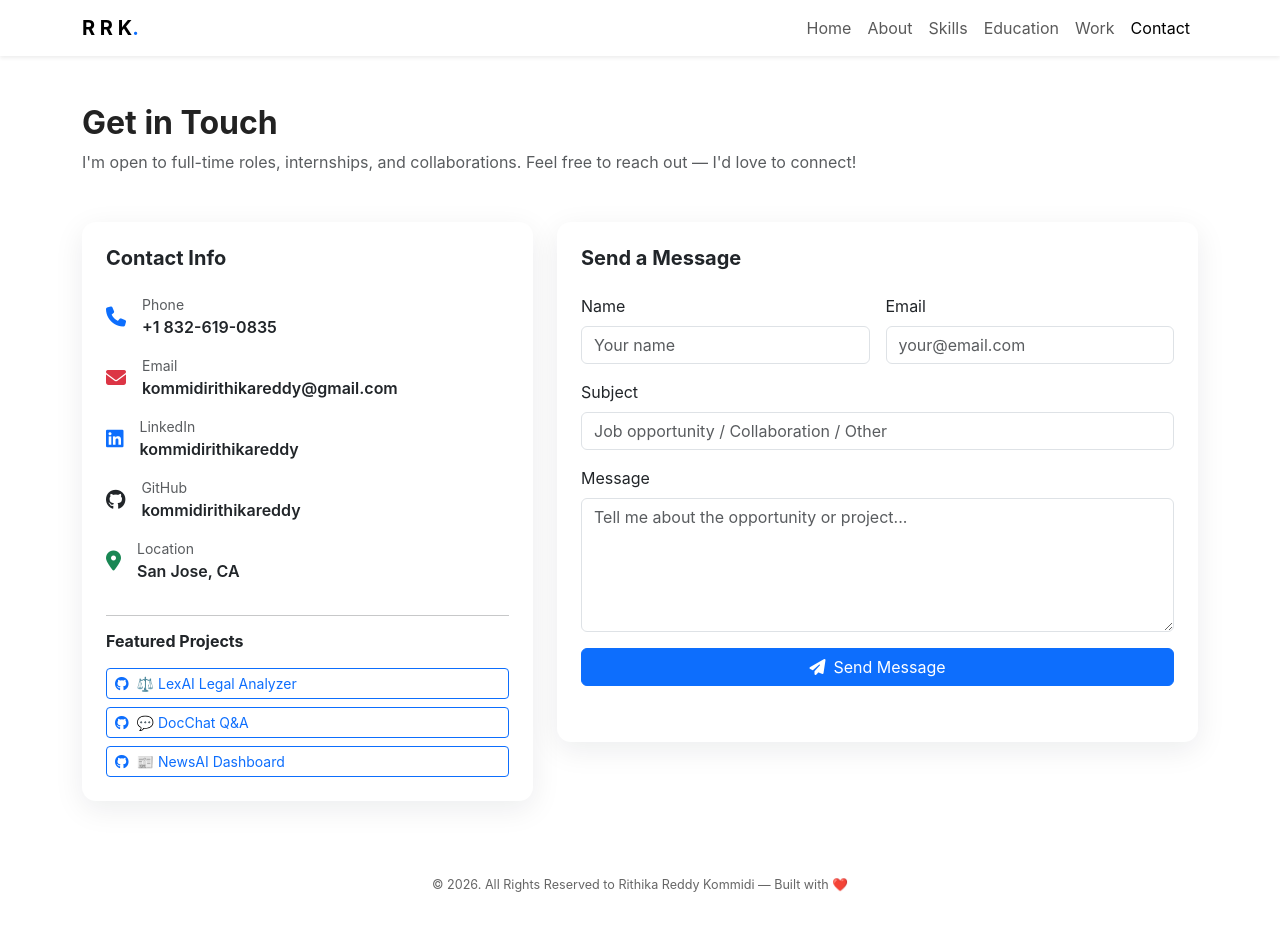
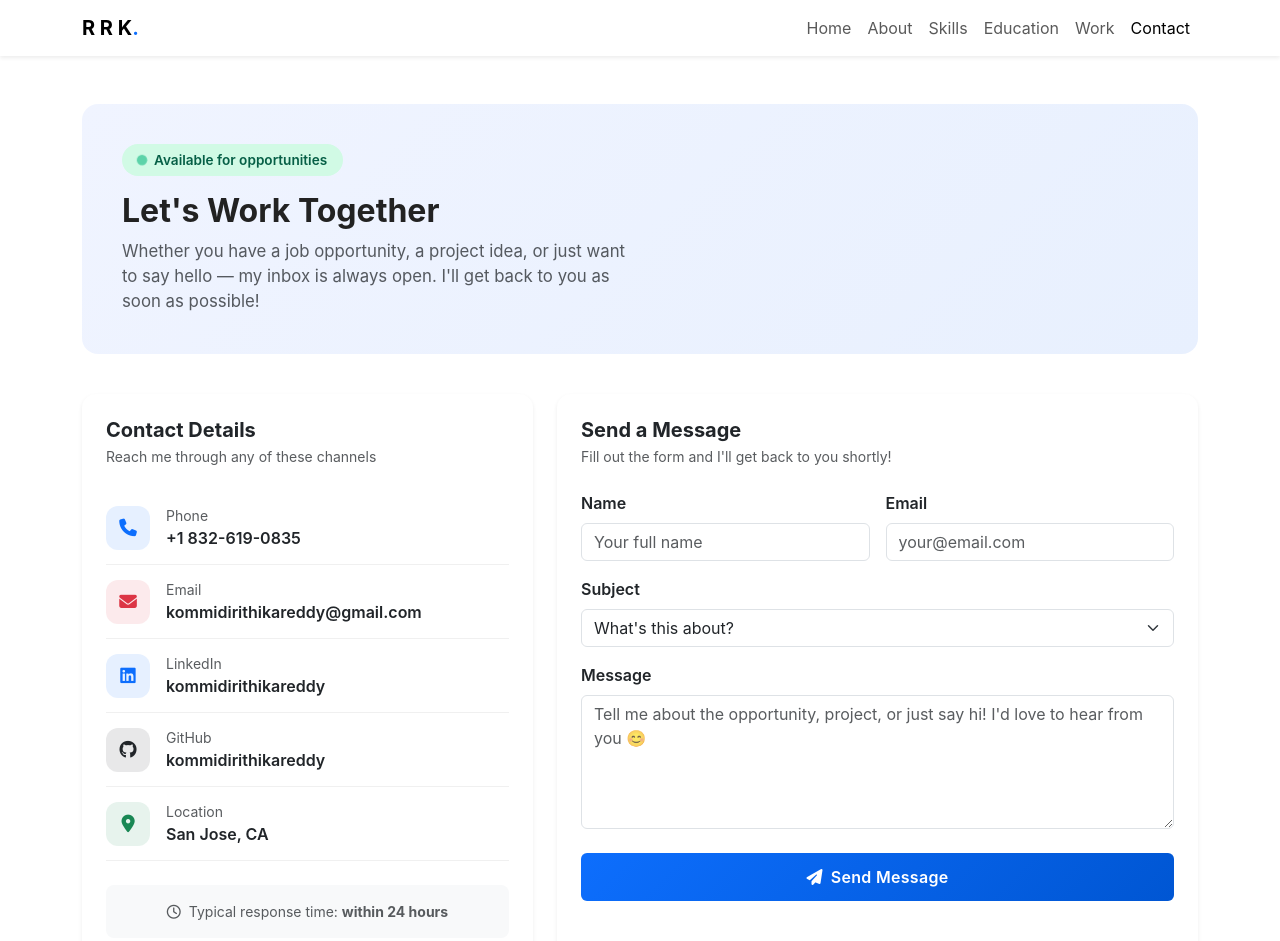
Before and after one commit to kommidirithikareddy/My_Portfolio_Website, a plain HTML site: page contact.html in a window 1280 px wide. Shown: the top 941 px of the page. Before the commit the page ends 918 px from the top, so only its background shows below. Drawn offline with nearby package versions, Linux system fonts and the light colour scheme.

Commit message:
feat: redesign contact and changes to work page

```diff
--- a/contact.html
+++ b/contact.html
@@ -8,6 +8,75 @@
   <link rel="stylesheet" href="https://cdnjs.cloudflare.com/ajax/libs/font-awesome/6.5.0/css/all.min.css"/>
   <link rel="stylesheet" href="css/styles.css">
   <link rel="icon" href="assets/favicon.ico">
+  <style>
+    .contact-hero {
+      background: linear-gradient(135deg, #f0f4ff 0%, #e8f0fe 100%);
+      border-radius: 16px;
+      padding: 40px;
+      margin-bottom: 40px;
+    }
+    .contact-info-item {
+      display: flex;
+      align-items: center;
+      gap: 16px;
+      padding: 14px 0;
+      border-bottom: 1px solid #f0f0f0;
+      text-decoration: none;
+      color: inherit;
+      transition: all 0.2s;
+    }
+    .contact-info-item:last-child { border-bottom: none; }
+    .contact-info-item:hover { transform: translateX(4px); color: #0d6efd; }
+    .contact-icon {
+      width: 44px;
+      height: 44px;
+      border-radius: 12px;
+      display: flex;
+      align-items: center;
+      justify-content: center;
+      flex-shrink: 0;
+      font-size: 1.1rem;
+    }
+    .status-badge {
+      display: inline-flex;
+      align-items: center;
+      gap: 8px;
+      background: #d1fae5;
+      color: #065f46;
+      border-radius: 100px;
+      padding: 6px 16px;
+      font-size: 0.85rem;
+      font-weight: 600;
+      margin-bottom: 16px;
+    }
+    .status-dot {
+      width: 8px;
+      height: 8px;
+      background: #10b981;
+      border-radius: 50%;
+      animation: pulse 2s infinite;
+    }
+    @keyframes pulse {
+      0%, 100% { opacity: 1; transform: scale(1); }
+      50% { opacity: 0.6; transform: scale(1.3); }
+    }
+    .form-control:focus {
+      border-color: #0d6efd;
+      box-shadow: 0 0 0 3px rgba(13, 110, 253, 0.1);
+    }
+    .btn-send {
+      background: linear-gradient(135deg, #0d6efd, #0056d3);
+      border: none;
+      padding: 12px;
+      font-weight: 600;
+      letter-spacing: 0.3px;
+      transition: all 0.3s;
+    }
+    .btn-send:hover {
+      transform: translateY(-2px);
+      box-shadow: 0 8px 20px rgba(13, 110, 253, 0.35);
+    }
+  </style>
 </head>
 <body>
 
@@ -32,73 +101,72 @@
 
   <main class="container py-5">
 
-    <h2 class="fw-bold reveal">Get in Touch</h2>
-    <p class="text-muted mb-5 reveal">
-      I'm open to full-time roles, internships, and collaborations.
-      Feel free to reach out — I'd love to connect!
-    </p>
+    <!-- Hero Banner -->
+    <div class="contact-hero reveal">
+      <div class="status-badge">
+        <div class="status-dot"></div>
+        Available for opportunities
+      </div>
+      <h2 class="fw-bold mb-2">Let's Work Together</h2>
+      <p class="text-muted mb-0" style="max-width: 520px; font-size: 1.05rem;">
+        Whether you have a job opportunity, a project idea, or just want to say hello —
+        my inbox is always open. I'll get back to you as soon as possible!
+      </p>
+    </div>
 
     <div class="row g-4">
 
       <!-- LEFT — Contact Info -->
       <div class="col-md-5 reveal">
-        <div class="card p-4 h-100">
-          <h5 class="fw-bold mb-4">Contact Info</h5>
+        <div class="card p-4 h-100 shadow-sm">
+          <h5 class="fw-bold mb-1">Contact Details</h5>
+          <p class="text-muted small mb-4">Reach me through any of these channels</p>
 
-          <div class="d-flex align-items-center gap-3 mb-3">
-            <div class="text-primary flex-shrink-0">
-              <i class="fa-solid fa-phone fa-lg"></i>
+          <a href="tel:+18326190835" class="contact-info-item">
+            <div class="contact-icon bg-primary bg-opacity-10">
+              <i class="fa-solid fa-phone text-primary"></i>
             </div>
             <div>
               <p class="mb-0 small text-muted">Phone</p>
-              <a href="tel:+18326190835" class="text-dark text-decoration-none fw-semibold">
-                +1 832-619-0835
-              </a>
+              <p class="mb-0 fw-semibold text-dark">+1 832-619-0835</p>
             </div>
-          </div>
+          </a>
 
-          <div class="d-flex align-items-center gap-3 mb-3">
-            <div class="text-danger flex-shrink-0">
-              <i class="fa-solid fa-envelope fa-lg"></i>
+          <a href="mailto:kommidirithikareddy@gmail.com" class="contact-info-item">
+            <div class="contact-icon bg-danger bg-opacity-10">
+              <i class="fa-solid fa-envelope text-danger"></i>
             </div>
             <div>
               <p class="mb-0 small text-muted">Email</p>
-              <a href="mailto:kommidirithikareddy@gmail.com"
-                class="text-dark text-decoration-none fw-semibold">
-                kommidirithikareddy@gmail.com
-              </a>
+              <p class="mb-0 fw-semibold text-dark">kommidirithikareddy@gmail.com</p>
             </div>
-          </div>
+          </a>
 
-          <div class="d-flex align-items-center gap-3 mb-3">
-            <div class="text-primary flex-shrink-0">
-              <i class="fa-brands fa-linkedin fa-lg"></i>
+          <a href="https://www.linkedin.com/in/kommidirithikareddy/"
+            target="_blank" class="contact-info-item">
+            <div class="contact-icon bg-primary bg-opacity-10">
+              <i class="fa-brands fa-linkedin text-primary"></i>
             </div>
             <div>
               <p class="mb-0 small text-muted">LinkedIn</p>
-              <a href="https://www.linkedin.com/in/kommidirithikareddy/"
-                target="_blank" class="text-dark text-decoration-none fw-semibold">
-                kommidirithikareddy
-              </a>
+              <p class="mb-0 fw-semibold text-dark">kommidirithikareddy</p>
             </div>
-          </div>
+          </a>
 
-          <div class="d-flex align-items-center gap-3 mb-3">
-            <div class="text-dark flex-shrink-0">
-              <i class="fa-brands fa-github fa-lg"></i>
+          <a href="https://github.com/kommidirithikareddy"
+            target="_blank" class="contact-info-item">
+            <div class="contact-icon bg-dark bg-opacity-10">
+              <i class="fa-brands fa-github text-dark"></i>
             </div>
             <div>
               <p class="mb-0 small text-muted">GitHub</p>
-              <a href="https://github.com/kommidirithikareddy"
-                target="_blank" class="text-dark text-decoration-none fw-semibold">
-                kommidirithikareddy
-              </a>
+              <p class="mb-0 fw-semibold text-dark">kommidirithikareddy</p>
             </div>
-          </div>
+          </a>
 
-          <div class="d-flex align-items-center gap-3 mb-3">
-            <div class="text-success flex-shrink-0">
-              <i class="fa-solid fa-location-dot fa-lg"></i>
+          <div class="contact-info-item" style="cursor:default;">
+            <div class="contact-icon bg-success bg-opacity-10">
+              <i class="fa-solid fa-location-dot text-success"></i>
             </div>
             <div>
               <p class="mb-0 small text-muted">Location</p>
@@ -106,60 +174,58 @@
             </div>
           </div>
 
-          <hr class="my-3">
-
-          <h6 class="fw-bold mb-3">Featured Projects</h6>
-          <div class="d-flex flex-column gap-2">
-            <a href="https://github.com/kommidirithikareddy/ai-legal-clause-analyzer"
-              target="_blank" class="btn btn-sm btn-outline-primary text-start">
-              <i class="fa-brands fa-github me-2"></i>⚖️ LexAI Legal Analyzer
-            </a>
-            <a href="https://github.com/kommidirithikareddy/AI-document-question-and-answers"
-              target="_blank" class="btn btn-sm btn-outline-primary text-start">
-              <i class="fa-brands fa-github me-2"></i>💬 DocChat Q&A
-            </a>
-            <a href="https://github.com/kommidirithikareddy/News-AI-Dashboard"
-              target="_blank" class="btn btn-sm btn-outline-primary text-start">
-              <i class="fa-brands fa-github me-2"></i>📰 NewsAI Dashboard
-            </a>
+          <!-- Response time note -->
+          <div class="mt-4 p-3 rounded-3" style="background:#f8f9fa;">
+            <p class="mb-0 small text-muted text-center">
+              <i class="fa-regular fa-clock me-1"></i>
+              Typical response time: <strong>within 24 hours</strong>
+            </p>
           </div>
         </div>
       </div>
 
       <!-- RIGHT — Contact Form -->
       <div class="col-md-7 reveal">
-        <div class="card p-4">
-          <h5 class="fw-bold mb-4">Send a Message</h5>
+        <div class="card p-4 shadow-sm">
+          <h5 class="fw-bold mb-1">Send a Message</h5>
+          <p class="text-muted small mb-4">Fill out the form and I'll get back to you shortly!</p>
 
           <form id="contact-form" action="https://formspree.io/f/xlgrrljy" method="POST">
 
             <div class="row g-3 mb-3">
               <div class="col-sm-6">
-                <label class="form-label">Name</label>
+                <label class="form-label fw-semibold">Name</label>
                 <input type="text" name="name" class="form-control"
-                  placeholder="Your name" required>
+                  placeholder="Your full name" required>
               </div>
               <div class="col-sm-6">
-                <label class="form-label">Email</label>
+                <label class="form-label fw-semibold">Email</label>
                 <input type="email" name="email" class="form-control"
                   placeholder="your@email.com" required>
               </div>
             </div>
 
             <div class="mb-3">
-              <label class="form-label">Subject</label>
-              <input type="text" name="subject" class="form-control"
-                placeholder="Job opportunity / Collaboration / Other">
+              <label class="form-label fw-semibold">Subject</label>
+              <select name="subject" class="form-select">
+                <option value="" disabled selected>What's this about?</option>
+                <option>Job Opportunity</option>
+                <option>Internship</option>
+                <option>Freelance / Contract</option>
+                <option>Collaboration</option>
+                <option>Just saying hello!</option>
+                <option>Other</option>
+              </select>
             </div>
 
-            <div class="mb-3">
-              <label class="form-label">Message</label>
+            <div class="mb-4">
+              <label class="form-label fw-semibold">Message</label>
               <textarea name="message" rows="5" class="form-control"
-                placeholder="Tell me about the opportunity or project..."
+                placeholder="Tell me about the opportunity, project, or just say hi! I'd love to hear from you 😊"
                 required></textarea>
             </div>
 
-            <button type="submit" class="btn btn-primary w-100">
+            <button type="submit" class="btn btn-primary btn-send w-100 text-white">
               <i class="fa-solid fa-paper-plane me-2"></i>Send Message
             </button>
           </form>
@@ -191,7 +257,7 @@
           headers: { "Accept": "application/json" }
         });
         if (response.ok) {
-          status.innerHTML = "<span class='text-success'>✅ Thanks! Your message has been sent.</span>";
+          status.innerHTML = "<span class='text-success fw-semibold'>✅ Thanks! Your message has been sent. I'll be in touch soon!</span>";
           form.reset();
         } else {
           status.innerHTML = "<span class='text-danger'>❌ Something went wrong. Please try again.</span>";
```
Also changed, not shown: work.html (+71 -67 lines), assets/images/docchat-screenshot.png (added), assets/images/lexai-screenshot.png (added), assets/images/newsai-screenshot.png (added).
